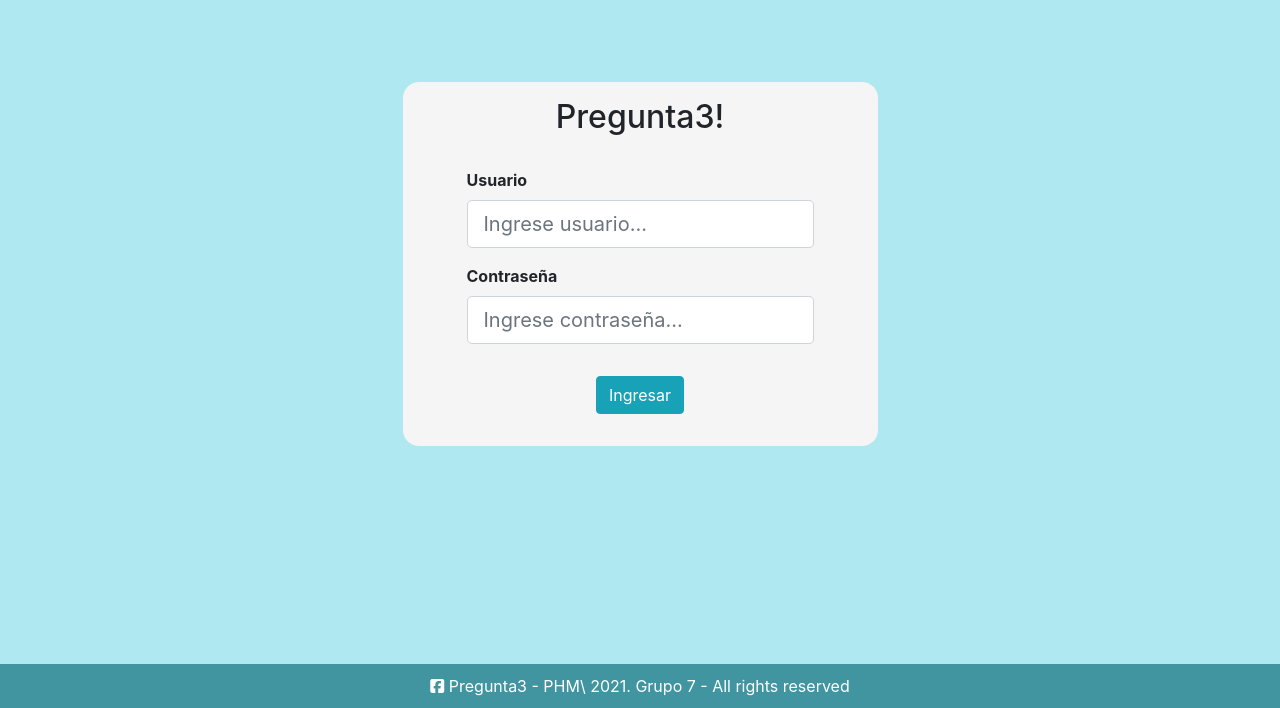
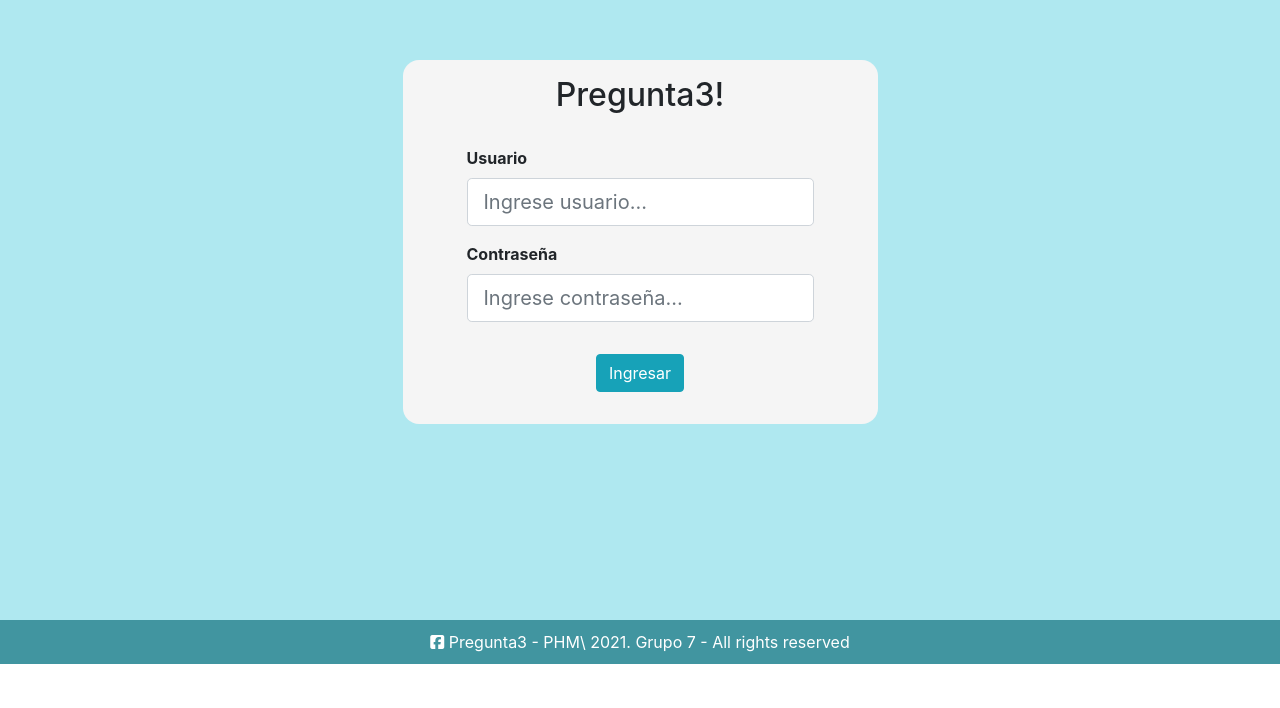
Before and after one commit to gustavososa92/provisorio-PHM, a React (Create React App) app in the folder front/pregunta3-front/: page /login in a window 1280 px wide. Shown: the part 136-844 px from the top of the page. After the commit the page ends 800 px from the top, so only its background shows below. Built offline with nearby package versions, Linux system fonts and the light colour scheme.

Commit message:
Componentes usan variables de :root

```diff
--- a/front/pregunta3-front/src/componentes/footer/footer.css
+++ b/front/pregunta3-front/src/componentes/footer/footer.css
@@ -1,5 +1,5 @@
 .footer {
-  background-color: #4195a0;
+  background-color: var(--color-nav-footer);
   align-items: center;
   justify-content: center;
   font-size: 1rem;
--- a/front/pregunta3-front/src/componentes/login/login.css
+++ b/front/pregunta3-front/src/componentes/login/login.css
@@ -1,14 +1,13 @@
 .login-container {
-  height: 100vh;
+  height: calc(100vh - var(--alto-footer));
   display: flex;
   justify-content: center;
   align-items: center;
   flex-direction: column;
-  background-color: #afe8f0;
+  background-color: var(--color-fondo);
 }
 
 .login {
-  /* border: 1px solid black; */
   padding: 1rem 4rem 2rem 4rem;
   border-radius: 1rem;
   background-color: whitesmoke;
--- a/front/pregunta3-front/src/componentes/login/login.jsx
+++ b/front/pregunta3-front/src/componentes/login/login.jsx
@@ -1,6 +1,5 @@
 import { useState } from "react"
 import { Form, FormGroup, Button } from "react-bootstrap"
-import { Footer } from "../footer/footer"
 import "./login.css"
 
 export const Login = () => {
```
